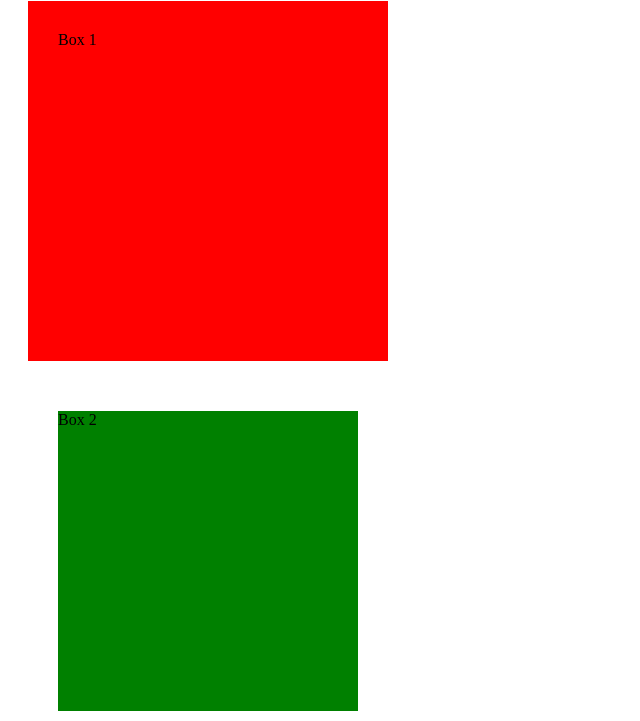
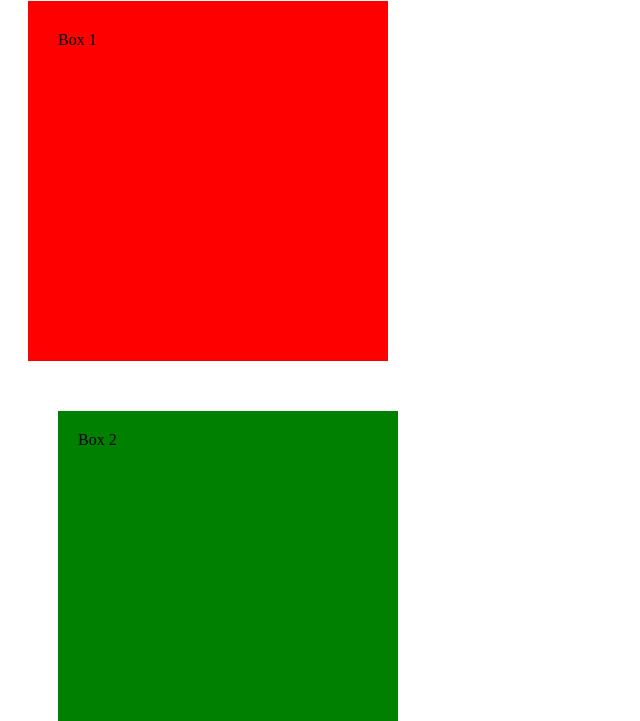
Before and after one commit to Sourabh-Suresh-Vonnue/week-2, a plain HTML site: page day-1/boxmodel.html in a window 1280 px wide. Shown: the part 79-800 px from the top of the page, without its empty margins (0-640 px from the left). Drawn offline with Linux system fonts and the light colour scheme.

Commit message:
refactor: padding

```diff
--- a/day-1/boxmodel.css
+++ b/day-1/boxmodel.css
@@ -12,7 +12,7 @@
   width: 300px;
   height: 300px;
   margin: 50px;
-  padding: -20px;
+  padding: 20px;
   border: 70px;
 }
 
```
